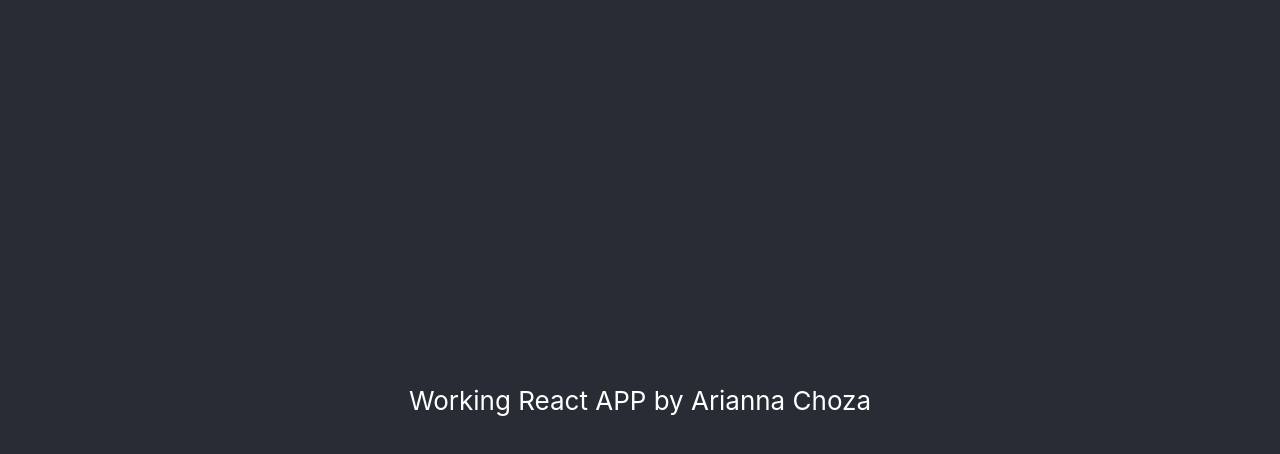
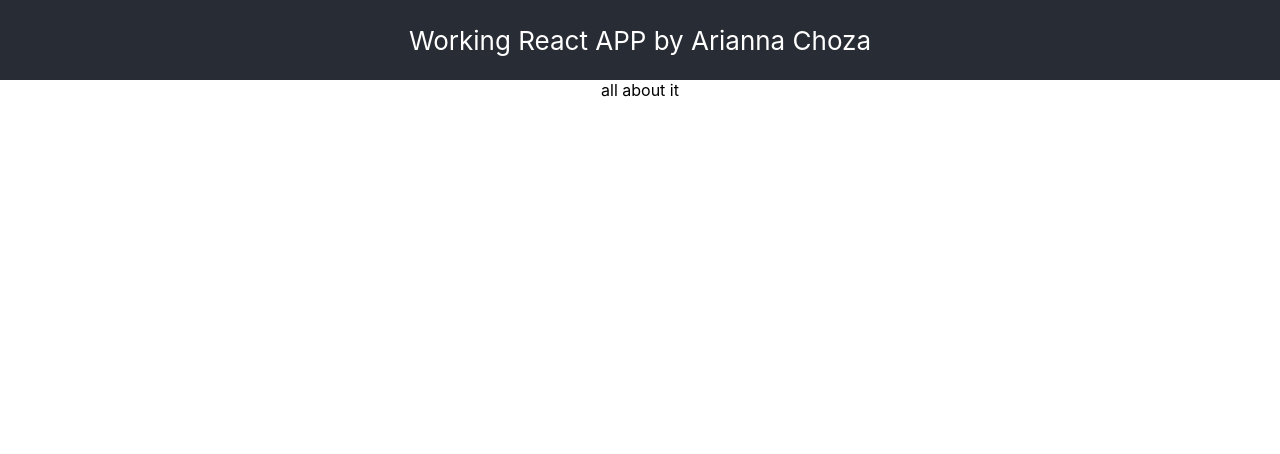
Before and after one commit to unachoza/Paloma-Rincon-Store, a React (Create React App) app in the folder client/: page /about in a window 1280 px wide. Shown: the top 454 px of the page. Built offline with nearby package versions, Linux system fonts and the light colour scheme.

Commit message:
react router dom version 5 works! added about page

```diff
--- a/client/package.json
+++ b/client/package.json
@@ -8,6 +8,7 @@
     "@testing-library/user-event": "^13.5.0",
     "react": "^17.0.2",
     "react-dom": "^17.0.2",
+    "react-router-dom": "5.3.0",
     "react-scripts": "5.0.0",
     "web-vitals": "^2.1.2"
   },
--- a/client/src/App.css
+++ b/client/src/App.css
@@ -15,7 +15,7 @@
 
 .App-header {
   background-color: #282c34;
-  min-height: 100vh;
+  min-height: 10vh;
   display: flex;
   flex-direction: column;
   align-items: center;
--- a/client/src/App.js
+++ b/client/src/App.js
@@ -1,13 +1,22 @@
-import logo from './logo.svg';
 import './App.css';
+import { BrowserRouter, Route, Switch } from 'react-router-dom';
+import About from "./Components/About.js"
 
 function App() {
   return (
     <div className="App">
+      <BrowserRouter>
       <header className="App-header">
-
           Working React APP by Arianna Choza
       </header>
+        <Switch>
+        <Route
+            exact
+            path="/about"
+            render={(props) => <About {...props} />}
+          />
+        </Switch>
+        </BrowserRouter>
     </div>
   );
 }
--- /dev/null
+++ b/client/src/Components/About.js
@@ -0,0 +1,5 @@
+import React from 'react';
+
+const About = () => <div>all about it</div>
+
+export default About
```
Also changed, not shown: 1 other file (tests, documents, lock files or other folders).
